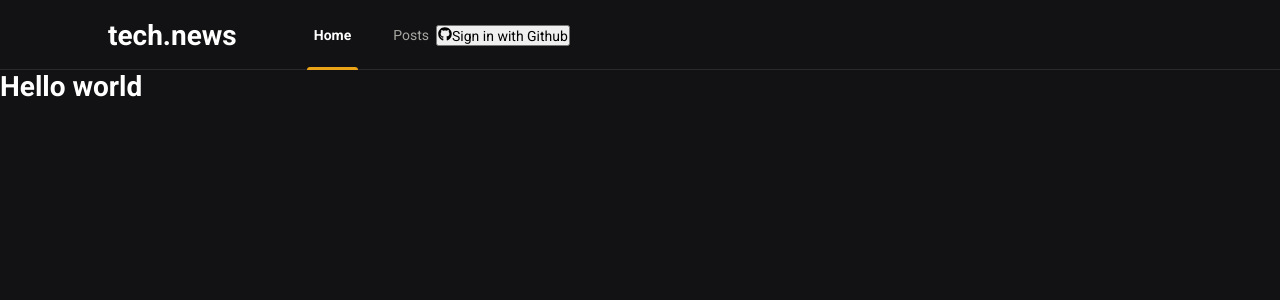
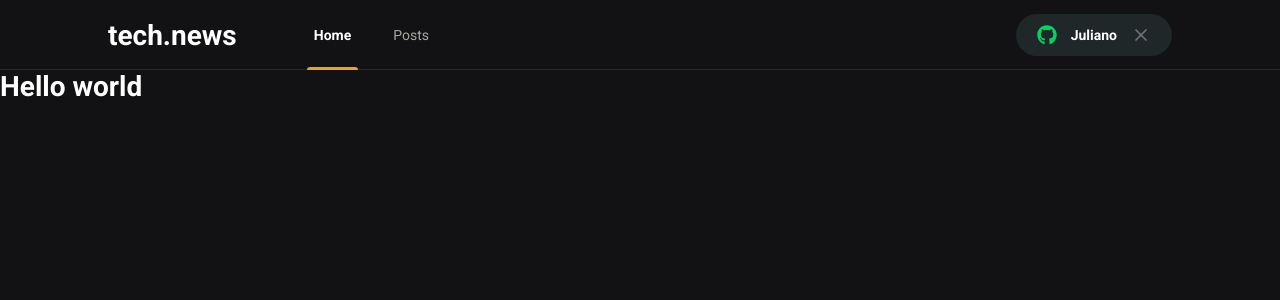
Before and after one commit to jfirme-sys/tech-news, a Next.js app: page / in a window 1280 px wide. Shown: the top 300 px of the page. Built offline with nearby package versions, Linux system fonts and the light colour scheme.

Commit message:
feat: sign in button styles

```diff
--- a/src/components/Header/styles.module.scss
+++ b/src/components/Header/styles.module.scss
@@ -51,4 +51,8 @@
       }
     }
   }
+
+  button {
+    margin-left: auto;
+  }
 }
--- a/src/components/SignInButton/index.tsx
+++ b/src/components/SignInButton/index.tsx
@@ -1,12 +1,21 @@
 import { FaGithub } from 'react-icons/fa'
+import { FiX } from 'react-icons/fi'
 import styles from './styles.module.scss';
 
 
 export function SignInButton() {
-  return (
-    <button type='button'>
-      <FaGithub />
+  const userLoggedIn = true;
+
+  return userLoggedIn ? (
+    <button type='button' className={styles.signInButton}>
+      <FaGithub color='#04d361' />
+      Juliano
+      <FiX color='#737380' className={styles.closeIcon}/>
+    </button>
+  ) : (
+    <button type='button' className={styles.signInButton}>
+      <FaGithub color='#eba417' />
       Sign in with Github
     </button>
-  );
+  )
 }
--- a/src/components/SignInButton/styles.module.scss
+++ b/src/components/SignInButton/styles.module.scss
@@ -0,0 +1,33 @@
+.signInButton {
+  height: 3rem;
+  border-radius: 3rem;
+  background-color: var(--gray-850);
+  border: 0;
+  padding: 0 1.5rem;
+
+  display: flex;
+  align-items: center;
+  justify-content: center;
+
+  color: var(--white);
+  font-weight: bold;
+
+  svg{
+    width: 20px;
+    height: 20px;
+  }
+
+  svg:first-child {
+    margin-right: 1rem;
+  }
+
+  svg.closeIcon {
+    margin-left: 1rem;
+  }
+
+  transition: filter 0.2s;
+
+  &:hover {
+    filter: brightness(0.8);
+  }
+}
--- a/src/styles/global.scss
+++ b/src/styles/global.scss
@@ -10,6 +10,7 @@
   --gray-100: #e1e1e6;
   --gray-300: #a8a8a3;
   --gray-800: #29292e;
+  --gray-850: #1f2729;
   --gray-900: #121214;
 
   --cyan-500: #61dafb;
```
